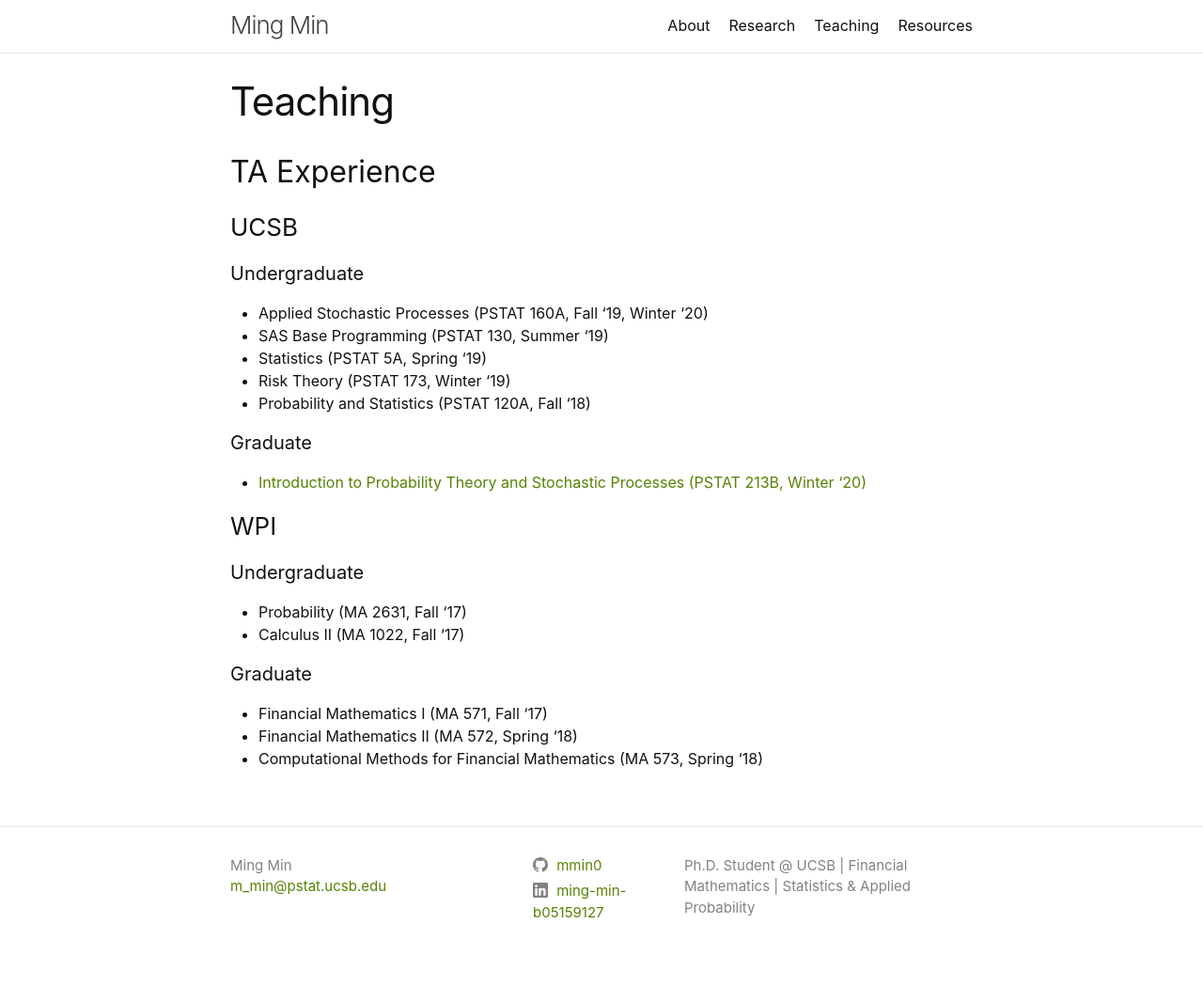
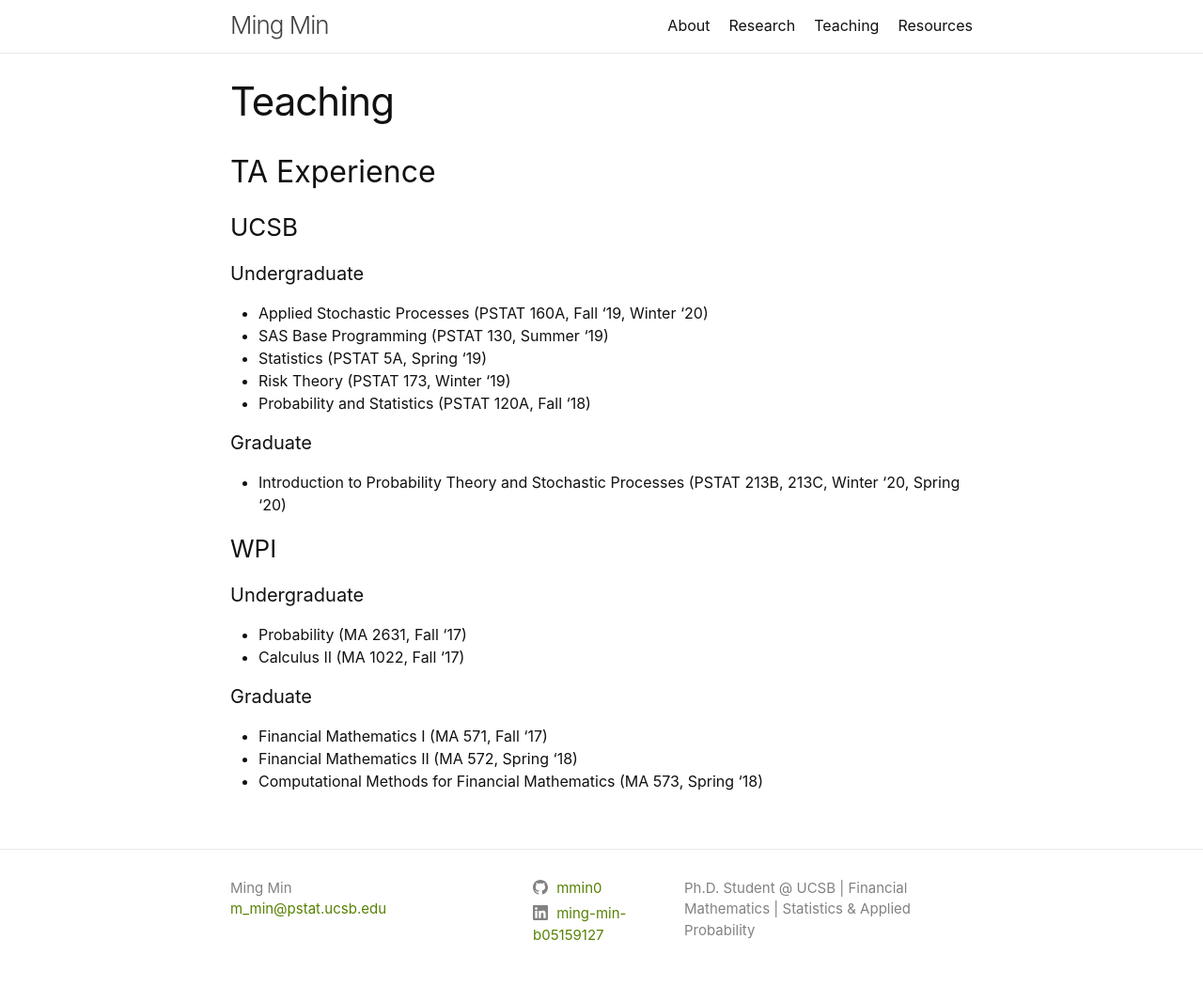
Before and after one commit to mmin0/mmin0.github.io, a Jekyll site: the page built from teaching/index.md, in a window 1280 px wide. Shown: the whole page at 94% size. Built offline with Jekyll 4.4.1, drawn with Linux system fonts in a browser that asks for light colours; before the commit the page ends 1042 px from its top, so only the background shows below that.

Commit message:
Update index.md

```diff
--- a/teaching/index.md
+++ b/teaching/index.md
@@ -15,7 +15,7 @@ title: Teaching
 
 
 #### Graduate
-* [Introduction to Probability Theory and Stochastic Processes (PSTAT 213B, Winter '20)](https://drive.google.com/file/d/19xQwB_XETwc8SFqKyg-G0hXOGeTP2nN_/view?usp=sharing)
+* Introduction to Probability Theory and Stochastic Processes (PSTAT 213B, 213C, Winter '20, Spring '20)
 
 ### WPI
 #### Undergraduate
```
